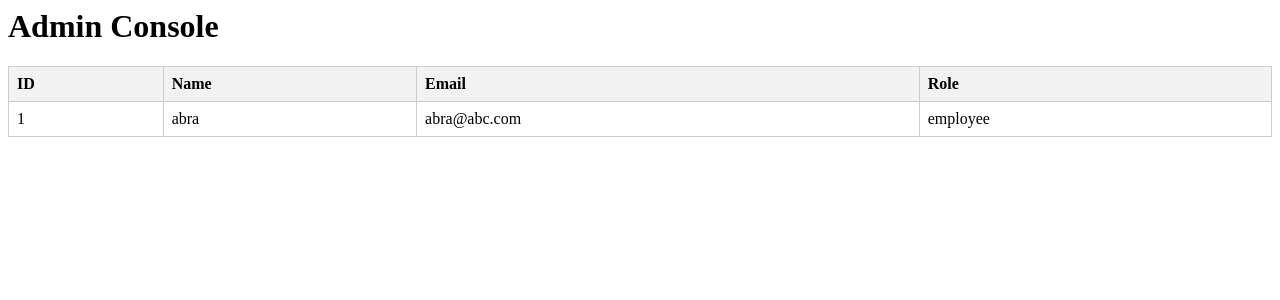
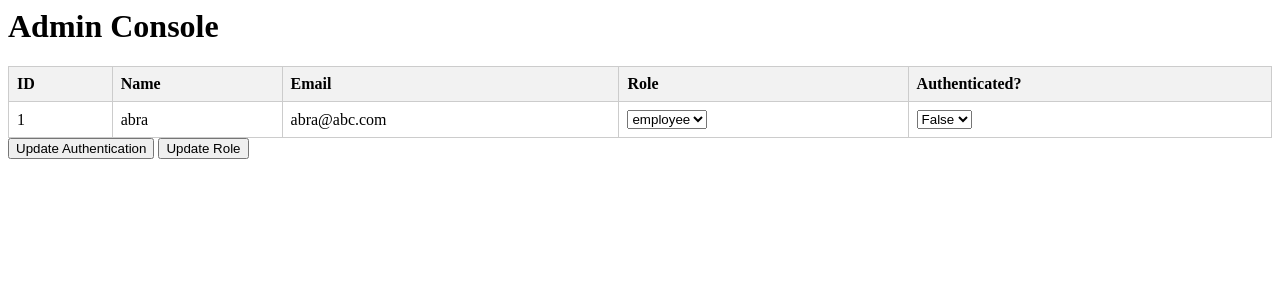
Before and after one commit to shubmi02/CMPE132Project, a Flask app: page /admin in a window 1280 px wide. Shown: the top 300 px of the page. Run offline with Flask 3, Linux system fonts and the light colour scheme; a user stored in the database is signed in.

Commit message:
working updated roles

```diff
--- a/app.py
+++ b/app.py
@@ -13,12 +13,14 @@ class Users(db.Model):
     email = db.Column(db.String(100), unique=True)
     password = db.Column(db.String(100))
     role = db.Column(db.String(100), default='user')
+    authenticate = db.Column(db.Boolean, default=False)
 
-    def __init__(self, email, password, name, role='user'):
+    def __init__(self, email, password, name, role='user', authenticate = False):
         self.name = name
         self.email = email
         self.password = password
         self.role = role
+        self.authenticate = authenticate
 
     def check_password(self, password):
         return check_password_hash(self.password, password)
@@ -41,17 +43,43 @@ def is_authorized(required_role):
     if not email:
         return False
     user = Users.query.filter_by(email=email).first()
-    if user and user.role == required_role:
+    if user and user.role == required_role and user.authenticate == False:
         return True
     return False
 
-@app.route("/admin")
+@app.route("/admin", methods=['GET', 'POST'])
+@app.route("/admin", methods=['GET', 'POST'])
 def admin_dashboard():
     if not is_authorized('employee'):
         return redirect('/login')
 
+    if request.method == 'POST':
+        # This handles the form submission for updating authentication status
+        for key, value in request.form.items():
+            if key.startswith('authentication-'):
+                user_id = int(key.split('-')[1])
+                authenticate_value = value == 'True'
+                user = Users.query.get(user_id)
+                if user:
+                    user.authenticate = authenticate_value
+
+            elif key.startswith('role-'):
+                user_id = int(key.split('-')[1])
+                user = Users.query.get(user_id)
+                if user:
+                    user.role = value
+
+        db.session.commit()
+        return redirect('/admin')
+
     users = load_all_users()
-    return render_template('admin.html', userlist = users)
+
+    # Fetch all unique roles from the database
+    roles = db.session.query(Users.role).distinct().all()
+    roles = [role[0] for role in roles]
+
+    return render_template('admin.html', userlist=users, roles=roles)
+
 
 @app.route("/")
 def home():
--- a/templates/admin.html
+++ b/templates/admin.html
@@ -1,22 +1,23 @@
+<html>
+<head>
     <style>
         table {
             width: 100%;
-    border-collapse: collapse; /* Ensures that the border lines between cells are merged into a single line */
+            border-collapse: collapse;
         }
-
         th, td {
-    border: 1px solid #cccccc; /* Adds a light grey border around each cell */
-    padding: 8px; /* Adds space around text in each cell */
-    text-align: left; /* Aligns text to the left */
+            border: 1px solid #cccccc;
+            padding: 8px;
+            text-align: left;
         }
-
         thead {
-        background-color: #f2f2f2; /* Light grey background for header row */
+            background-color: #f2f2f2;
         }
-
     </style>
-<html>
+</head>
+<body>
     <h1>Admin Console</h1>
+    <form action="/admin" method="post">
         <table>
             <thead>
                 <tr>
@@ -24,18 +25,34 @@
                     <th>Name</th>
                     <th>Email</th>
                     <th>Role</th>
+                    <th>Authenticated?</th>
                 </tr>
             </thead>
             <tbody>
-        <!-- Assuming 'users' is passed from the Flask view -->
                 {% for eachuser in userlist %}
                 <tr>
                     <td>{{ eachuser.id }}</td>
                     <td>{{ eachuser.name }}</td>
                     <td>{{ eachuser.email }}</td>
-            <td>{{ eachuser.role }}</td>
+                    <td>
+                        <select name="role-{{ eachuser.id }}">
+                            {% for role in roles %}
+                                <option value="{{ role }}" {% if eachuser.role == role %}selected{% endif %}>{{ role }}</option>
+                            {% endfor %}
+                        </select>
+                    </td>
+                    <td>
+                        <select name="authentication-{{ eachuser.id }}">
+                            <option value="True" {% if eachuser.authenticate %}selected{% endif %}>True</option>
+                            <option value="False" {% if not eachuser.authenticate %}selected{% endif %}>False</option>
+                        </select>
+                    </td>
                 </tr>
                 {% endfor %}
             </tbody>
         </table>
+        <button type="submit" name="action" value="Update Authentication">Update Authentication</button>
+        <button type="submit" name="action" value="Update Role">Update Role</button>
+    </form>
+</body>
 </html>
```
Also changed, not shown: instance/userdata.db. Lines whose indentation alone changed are shown as unchanged.
